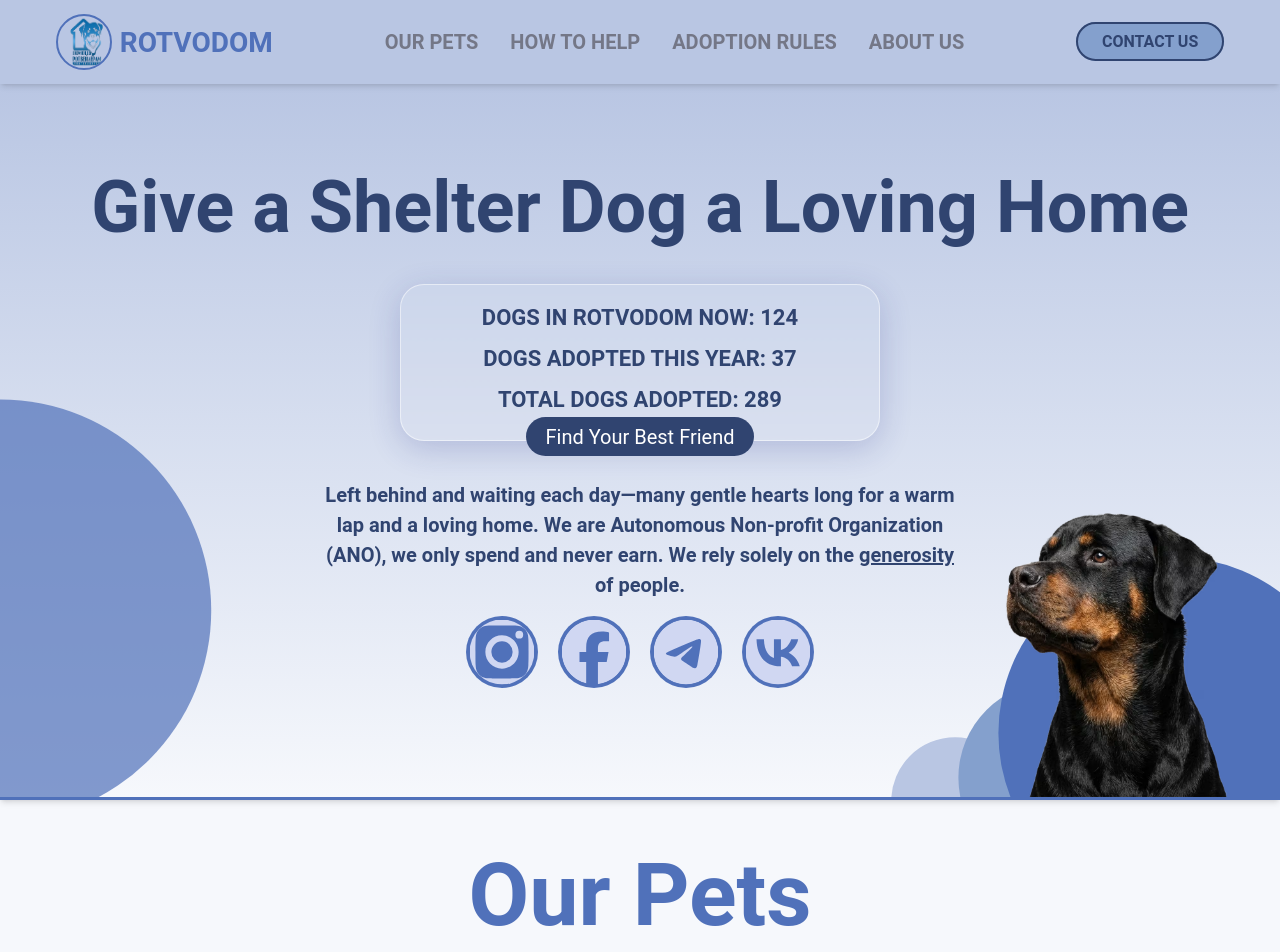
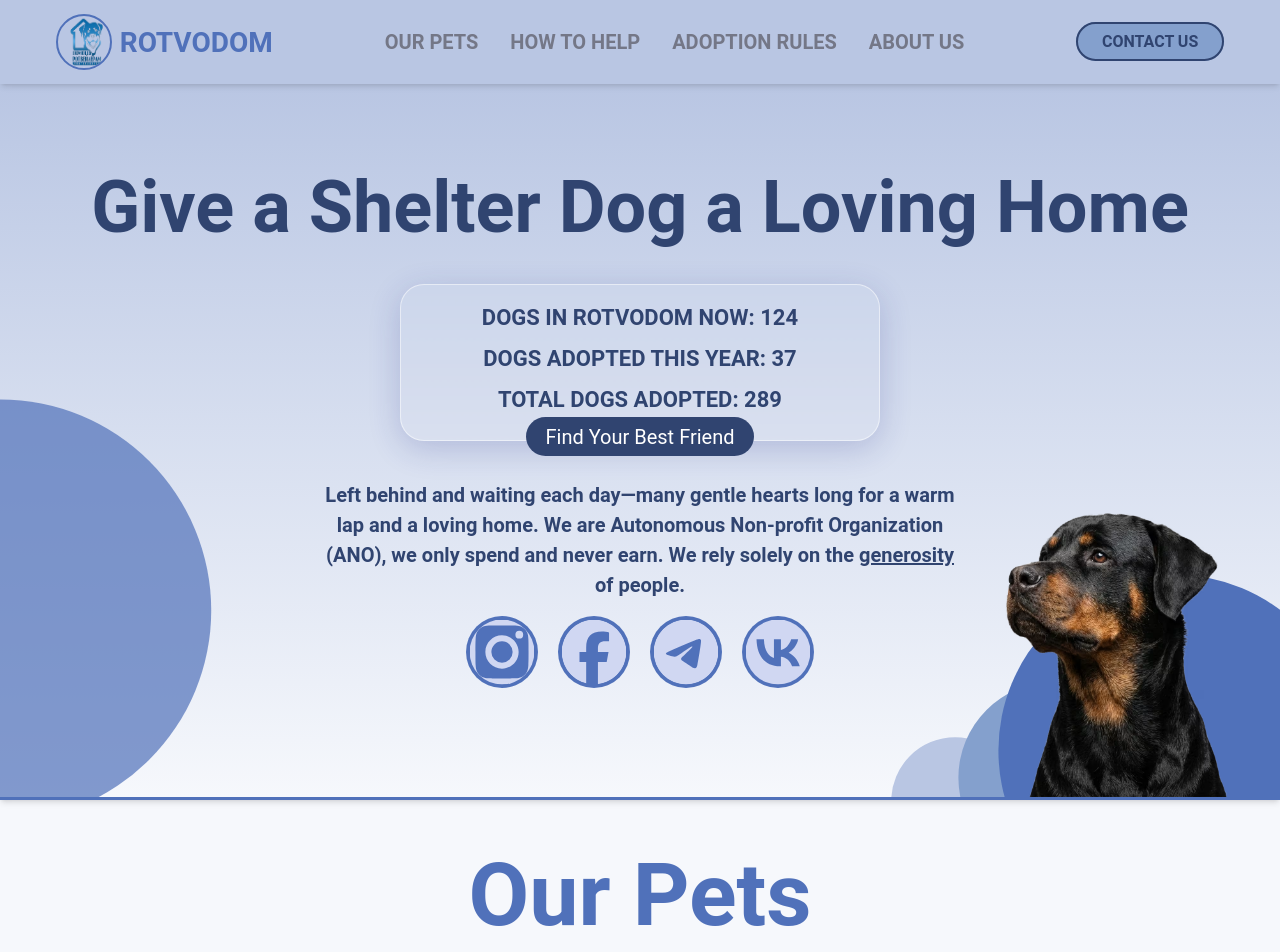
Before and after one commit to bavayra/dog-shelter, a React (Vite) app: page / in a window 1280 px wide. Shown: the top 952 px of the page. Built offline with nearby package versions, Linux system fonts and the light colour scheme; a web font is replaced by a local one.

Commit message:
style(768): corrected positions of decor circles

```diff
--- a/src/styles/custom-breakpoints.css
+++ b/src/styles/custom-breakpoints.css
@@ -194,6 +194,15 @@
   .hero-social-position {
     gap: clamp(1rem, 0.481vw - 2.692rem, 1.25rem);
   }
+  .hero-circle-xl {
+    transform: translateX(20%) translateY(30%);
+  }
+  .hero-circle-md {
+    transform: translateX(-70%) translateY(40%);
+  }
+  .hero-circle-sm {
+    transform: translateX(-270%) translateY(40%);
+  }
   .dog-grid-layout {
     width: clamp(38rem, 9.375vw - 34rem, 62rem);
   }
@@ -202,7 +211,7 @@
     min-height: clamp(24rem, 5.769vw - 20.305rem, 27rem);
   }
   .about-circle-xs {
-    transform: translateX(-10%) translateY(10%);
+    transform: translateX(-10%) translateY(70%);
   }
   .help-section-height {
     min-height: 68vh;
```
